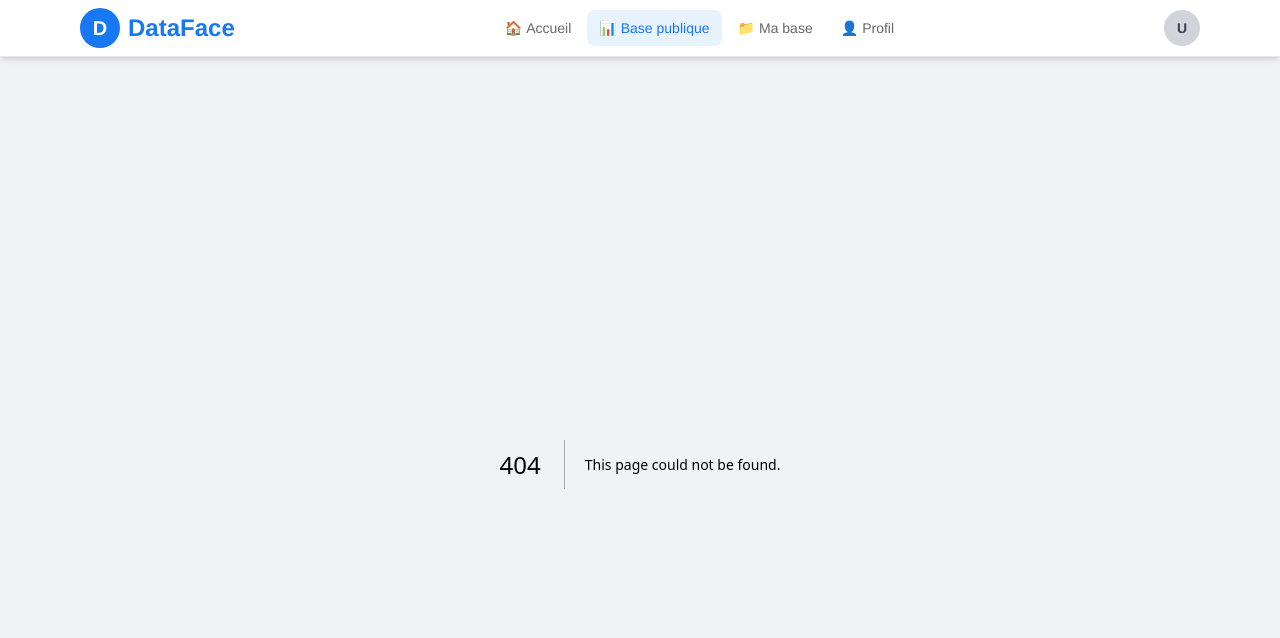
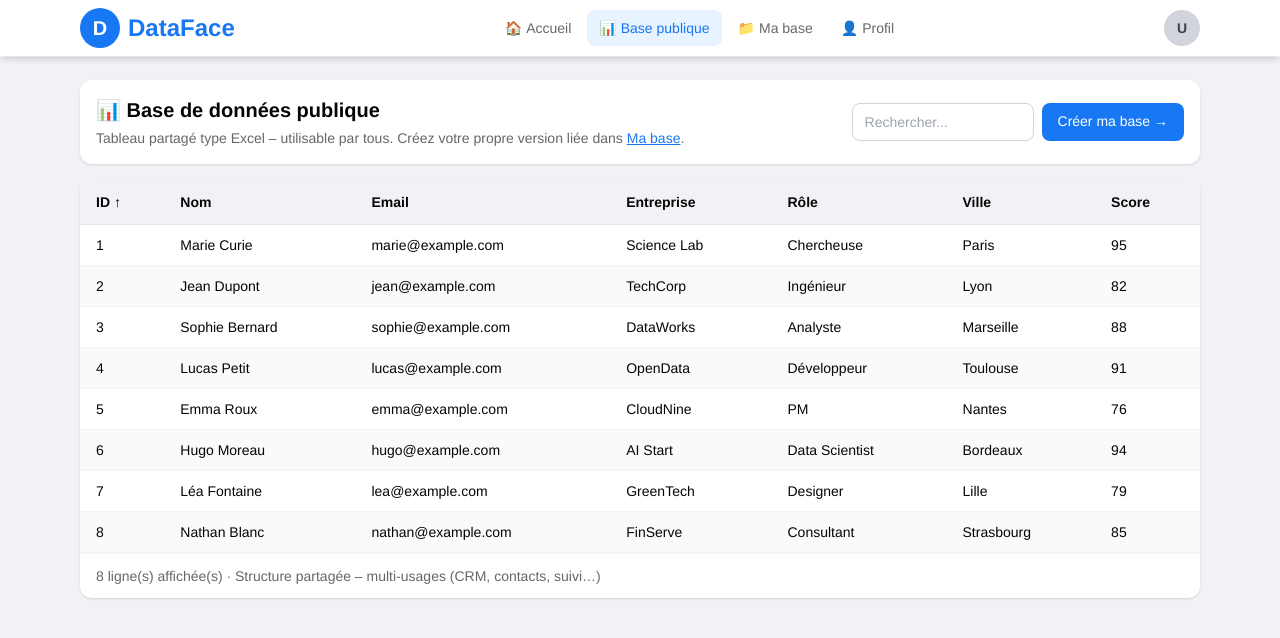
Before and after one commit to luilautre/dataface, a Next.js app: page /public-db in a window 1280 px wide. Before the commit this address had no page. Shown: the top 638 px of the page. Built offline with nearby package versions, Linux system fonts and the light colour scheme.

Commit message:
Create page.tsx

```diff
--- /dev/null
+++ b/src/app/public-db/page.tsx
@@ -0,0 +1,112 @@
+"use client";
+
+import { useState } from "react";
+import Link from "next/link";
+import { publicColumns, publicRows, type Row } from "@/lib/mockData";
+
+export default function PublicDbPage() {
+  const [search, setSearch] = useState("");
+  const [sortKey, setSortKey] = useState<string>("id");
+  const [sortAsc, setSortAsc] = useState(true);
+
+  const filtered = publicRows
+    .filter((row) => {
+      if (!search) return true;
+      const q = search.toLowerCase();
+      return Object.values(row).some((v) => String(v).toLowerCase().includes(q));
+    })
+    .sort((a, b) => {
+      const va = a[sortKey];
+      const vb = b[sortKey];
+      if (typeof va === "number" && typeof vb === "number") {
+        return sortAsc ? va - vb : vb - va;
+      }
+      return sortAsc
+        ? String(va).localeCompare(String(vb))
+        : String(vb).localeCompare(String(va));
+    });
+
+  const handleSort = (key: string) => {
+    if (sortKey === key) setSortAsc(!sortAsc);
+    else {
+      setSortKey(key);
+      setSortAsc(true);
+    }
+  };
+
+  return (
+    <div className="py-4 space-y-4">
+      <div className="bg-white rounded-xl shadow p-4">
+        <div className="flex flex-col sm:flex-row sm:items-center justify-between gap-3">
+          <div>
+            <h1 className="text-xl font-bold text-facebook-text">📊 Base de données publique</h1>
+            <p className="text-sm text-facebook-muted mt-1">
+              Tableau partagé type Excel – utilisable par tous. Créez votre propre version liée dans{" "}
+              <Link href="/my-db" className="text-facebook-blue underline">
+                Ma base
+              </Link>
+              .
+            </p>
+          </div>
+          <div className="flex gap-2">
+            <input
+              type="text"
+              placeholder="Rechercher..."
+              value={search}
+              onChange={(e) => setSearch(e.target.value)}
+              className="border border-gray-300 rounded-lg px-3 py-2 text-sm outline-none focus:ring-2 focus:ring-facebook-blue"
+            />
+            <Link
+              href="/my-db"
+              className="bg-facebook-blue text-white px-4 py-2 rounded-lg text-sm font-medium hover:bg-facebook-dark whitespace-nowrap"
+            >
+              Créer ma base →
+            </Link>
+          </div>
+        </div>
+      </div>
+
+      <div className="bg-white rounded-xl shadow overflow-hidden">
+        <div className="overflow-x-auto">
+          <table className="w-full text-sm">
+            <thead>
+              <tr className="bg-facebook-gray border-b border-gray-200">
+                {publicColumns.map((col) => (
+                  <th
+                    key={col.key}
+                    onClick={() => handleSort(col.key)}
+                    className="px-4 py-3 text-left font-semibold text-facebook-text cursor-pointer hover:bg-gray-200 select-none"
+                  >
+                    {col.label}
+                    {sortKey === col.key && (
+                      <span className="ml-1">{sortAsc ? "↑" : "↓"}</span>
+                    )}
+                  </th>
+                ))}
+              </tr>
+            </thead>
+            <tbody>
+              {filtered.map((row, i) => (
+                <tr
+                  key={String(row.id)}
+                  className={`border-b border-gray-100 hover:bg-facebook-light ${
+                    i % 2 === 0 ? "bg-white" : "bg-gray-50"
+                  }`}
+                >
+                  {publicColumns.map((col) => (
+                    <td key={col.key} className="px-4 py-2.5 text-facebook-text">
+                      {String(row[col.key] ?? "")}
+                    </td>
+                  ))}
+                </tr>
+              ))}
+            </tbody>
+          </table>
+        </div>
+        <div className="px-4 py-3 border-t border-gray-100 text-sm text-facebook-muted">
+          {filtered.length} ligne(s) affichée(s) · Structure partagée – multi-usages (CRM, contacts, suivi…)
+        </div>
+      </div>
+    </div>
+  );
+}
```
